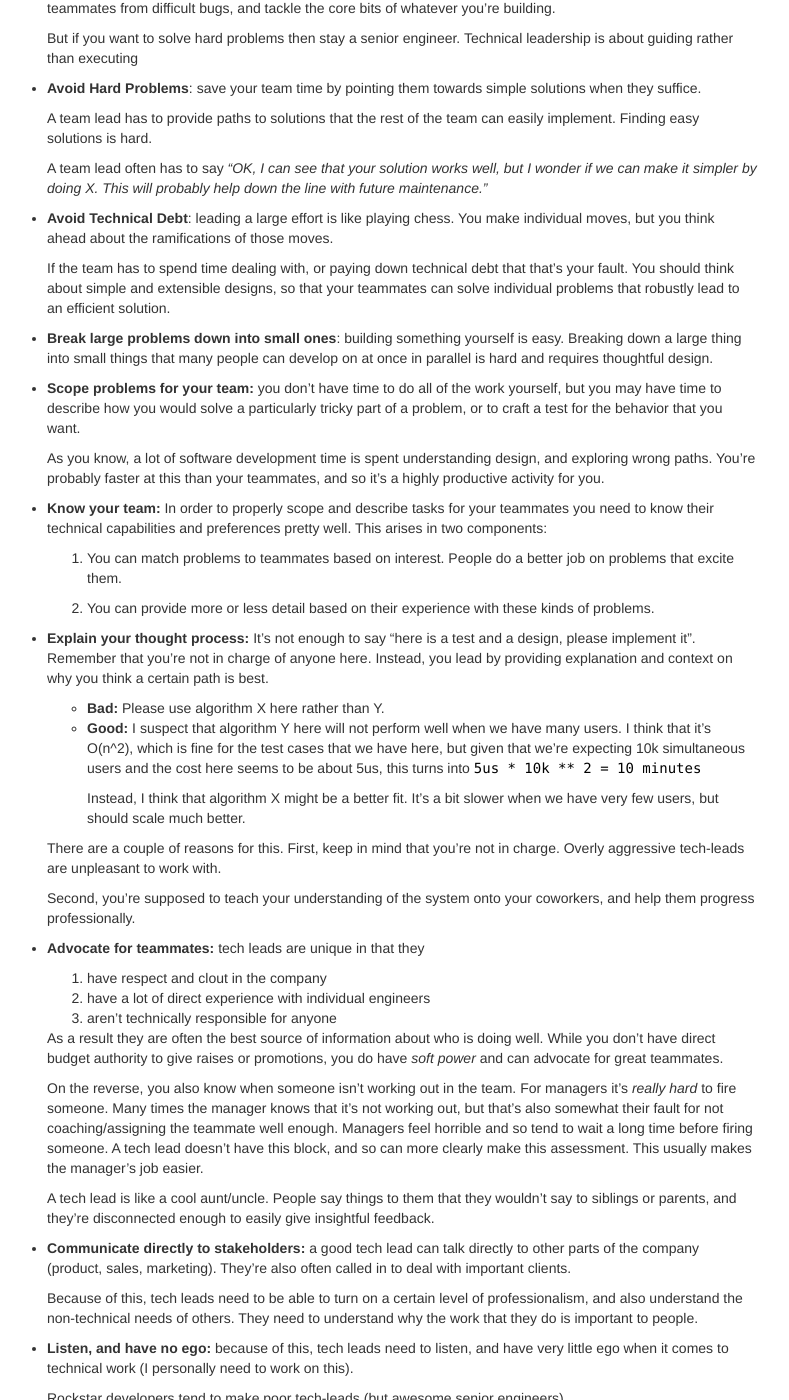
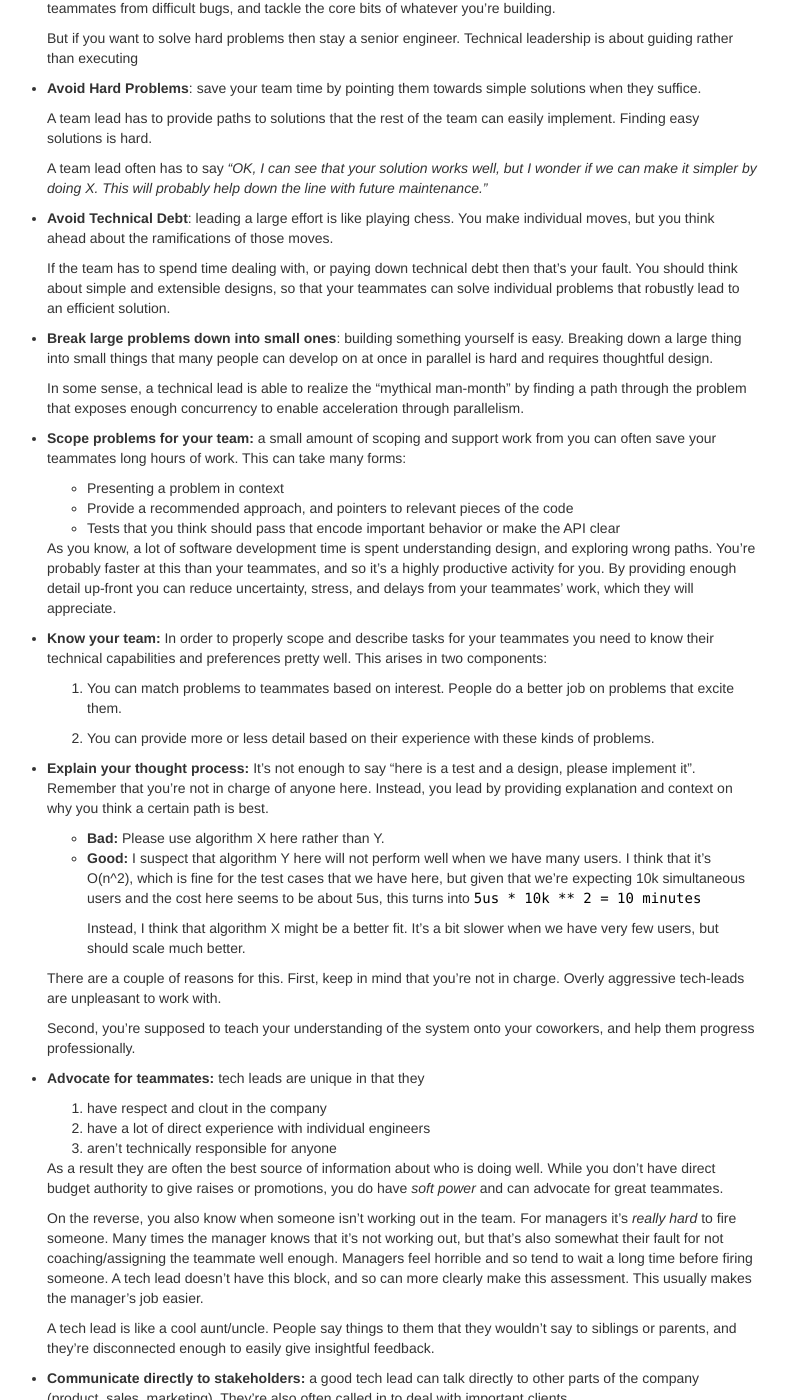
Before and after one commit to besyskymnbk/blog, a Jekyll site: the page built from _posts/work/2020-11-06-technical-lead.md, in a window 1280 px wide and 1400 px high, scrolled down 556 px. Shown: the whole window, without its empty margins (258-1047 px from the left). Built offline with Jekyll 4.4.1, drawn with Linux system fonts in a browser that asks for light colours; comment, search, counter and statistics services are not loaded; some of the changed text lies outside the part shown.

Commit message:
minor edits to tech lead

```diff
--- a/_posts/work/2020-11-06-technical-lead.md
+++ b/_posts/work/2020-11-06-technical-lead.md
@@ -56,7 +56,7 @@ Tech lead behaviors
     those moves.
 
     If the team has to spend time dealing with, or paying down technical debt
-    that that's your fault.  You should think about simple and extensible designs,
+    then that's your fault.  You should think about simple and extensible designs,
     so that your teammates can solve individual problems that robustly lead to
     an efficient solution.
 
@@ -65,14 +65,25 @@ Tech lead behaviors
     people can develop on at once in parallel is hard and requires thoughtful
     design.
 
--   **Scope problems for your team:** you don't have time to do all of the work
-    yourself, but you may have time to describe how you would solve a
-    particularly tricky part of a problem, or to craft a test for the behavior
-    that you want.
+    In some sense, a technical lead is able to realize the "mythical man-month"
+    by finding a path through the problem that exposes enough concurrency to
+    enable acceleration through parallelism.
+
+-   **Scope problems for your team:** a small amount of scoping and support
+    work from you can
+    often save your teammates long hours of work.  This can take many forms:
+
+    -   Presenting a problem in context
+    -   Provide a recommended approach, and pointers to relevant pieces of the
+        code
+    -   Tests that you think should pass that encode important behavior or make
+        the API clear
 
     As you know, a lot of software development time is spent understanding
     design, and exploring wrong paths.  You're probably faster at this than
     your teammates, and so it's a highly productive activity for you.
+    By providing enough detail up-front you can reduce uncertainty, stress, and
+    delays from your teammates' work, which they will appreciate.
 
 -   **Know your team:** In order to properly scope and describe tasks for your
     teammates you need to know their technical capabilities and preferences
@@ -135,7 +146,7 @@ Tech lead behaviors
     professionalism, and also understand the non-technical needs of others.
     They need to understand why the work that they do is important to people.
 
--   **Listen, and have no ego:** because of this, tech leads need to listen,
+-   **Listen, and avoid ego:** because of this, tech leads need to listen,
     and have very little ego when it comes to technical work
     (I personally need to work on this).
 
```
